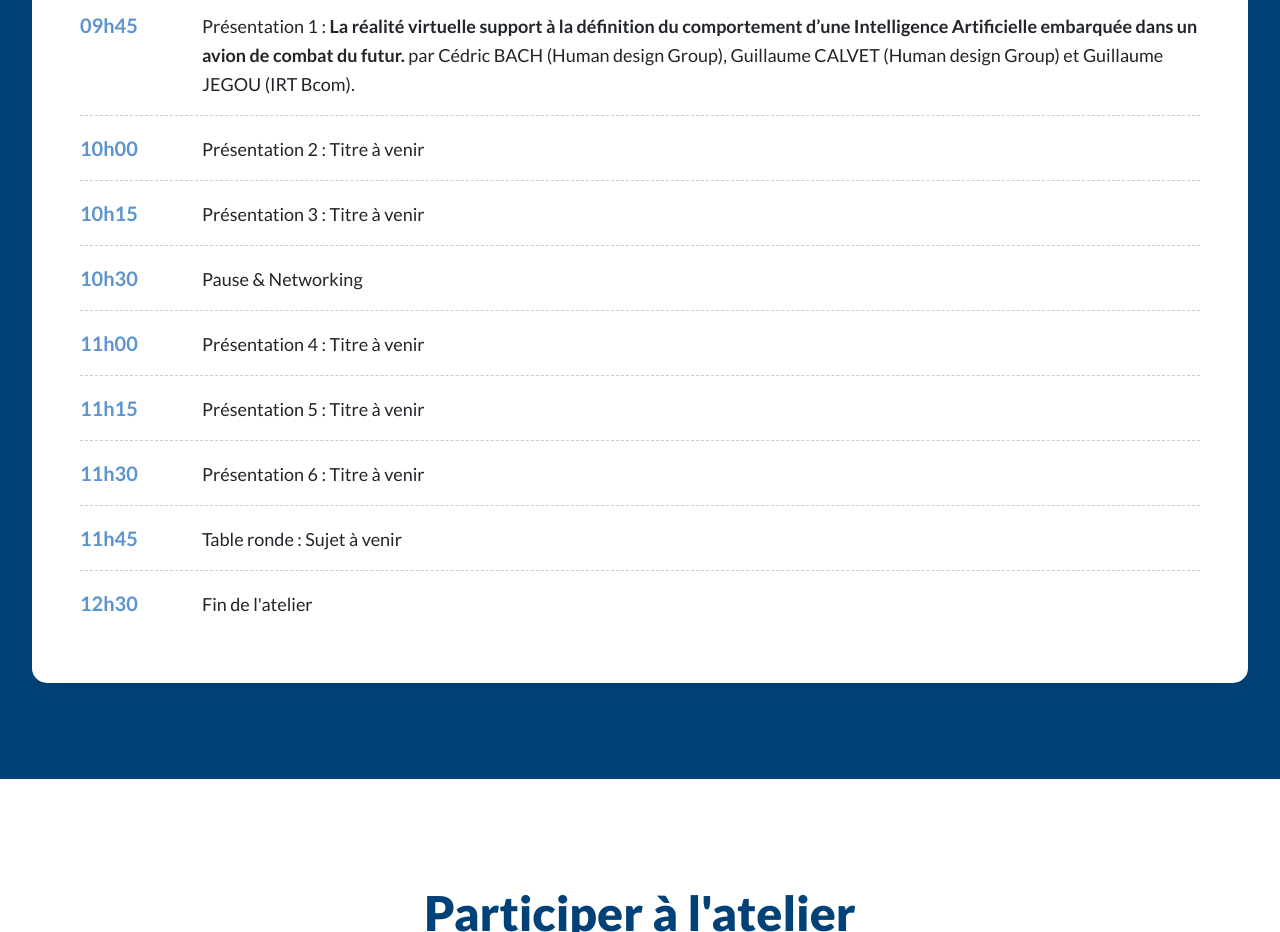
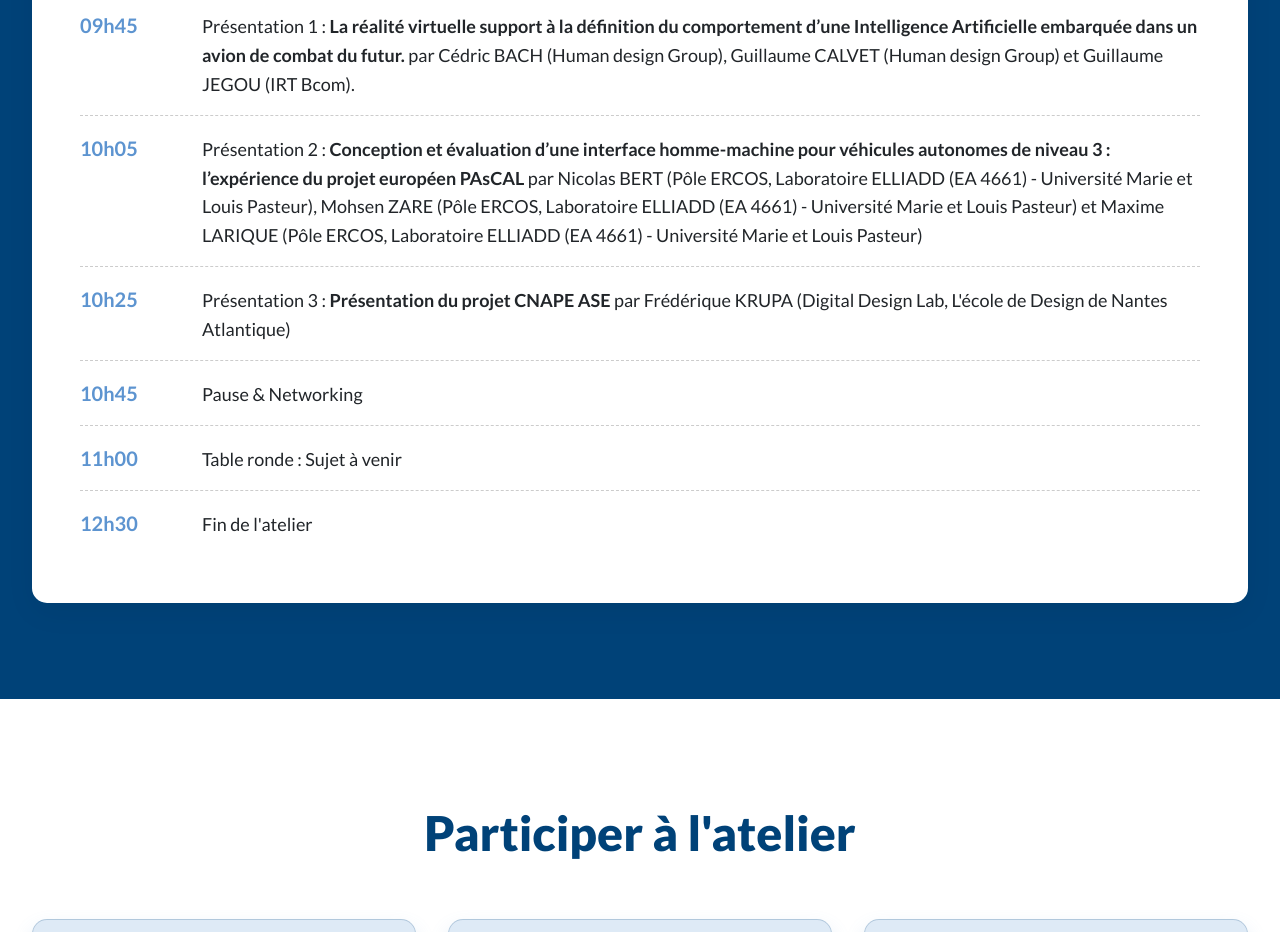
Before and after one commit to SII-VisionTeam/workshopIHMxIAembarquee, a plain HTML site: page index.html in a window 1280 px wide. Shown: the part 1980-2912 px from the top of the page. Drawn offline with Linux system fonts and the light colour scheme.

Commit message:
ajouts des participants 2 et 3

```diff
--- a/index.html
+++ b/index.html
@@ -580,13 +580,10 @@
                         <li><time class="time">09h00</time> <span>Accueil des participants et café</span></li>
                         <li><time class="time">09h15</time> <span>Mot d'accueil et présentation de l'atelier</span></li>
                         <li><time class="time">09h45</time> <span>Présentation 1 : <strong>La réalité virtuelle support à la définition du comportement d’une Intelligence Artificielle embarquée dans un avion de combat du futur.</strong> par Cédric BACH (Human design Group), Guillaume CALVET (Human design Group) et Guillaume JEGOU (IRT Bcom).</span></li>
-			<li><time class="time">10h00</time> <span>Présentation 2 : Titre à venir</span></li>
-                        <li><time class="time">10h15</time> <span>Présentation 3 : Titre à venir</span></li>
-                        <li><time class="time">10h30</time> <span>Pause & Networking</span></li>
-                        <li><time class="time">11h00</time> <span>Présentation 4 : Titre à venir</span></li>
-			<li><time class="time">11h15</time> <span>Présentation 5 : Titre à venir</span></li>
-                        <li><time class="time">11h30</time> <span>Présentation 6 : Titre à venir</span></li>
-                        <li><time class="time">11h45</time> <span>Table ronde : Sujet à venir</span></li>
+			            <li><time class="time">10h05</time> <span>Présentation 2 : <strong>Conception et évaluation d’une interface homme-machine pour véhicules autonomes de niveau 3 : l’expérience du projet européen PAsCAL</strong> par Nicolas BERT (Pôle ERCOS, Laboratoire ELLIADD (EA 4661) - Université Marie et Louis Pasteur), Mohsen ZARE (Pôle ERCOS, Laboratoire ELLIADD (EA 4661) - Université Marie et Louis Pasteur) et Maxime LARIQUE (Pôle ERCOS, Laboratoire ELLIADD (EA 4661) - Université Marie et Louis Pasteur)</span></li>
+                        <li><time class="time">10h25</time> <span>Présentation 3 : <strong>Présentation du projet CNAPE ASE</strong> par Frédérique KRUPA (Digital Design Lab, L'école de Design de Nantes Atlantique)</span></li>
+                        <li><time class="time">10h45</time> <span>Pause & Networking</span></li>
+                        <li><time class="time">11h00</time> <span>Table ronde : Sujet à venir</span></li>
                         <li><time class="time">12h30</time> <span>Fin de l'atelier</span></li>
                     </ul>
                 </div>
```
